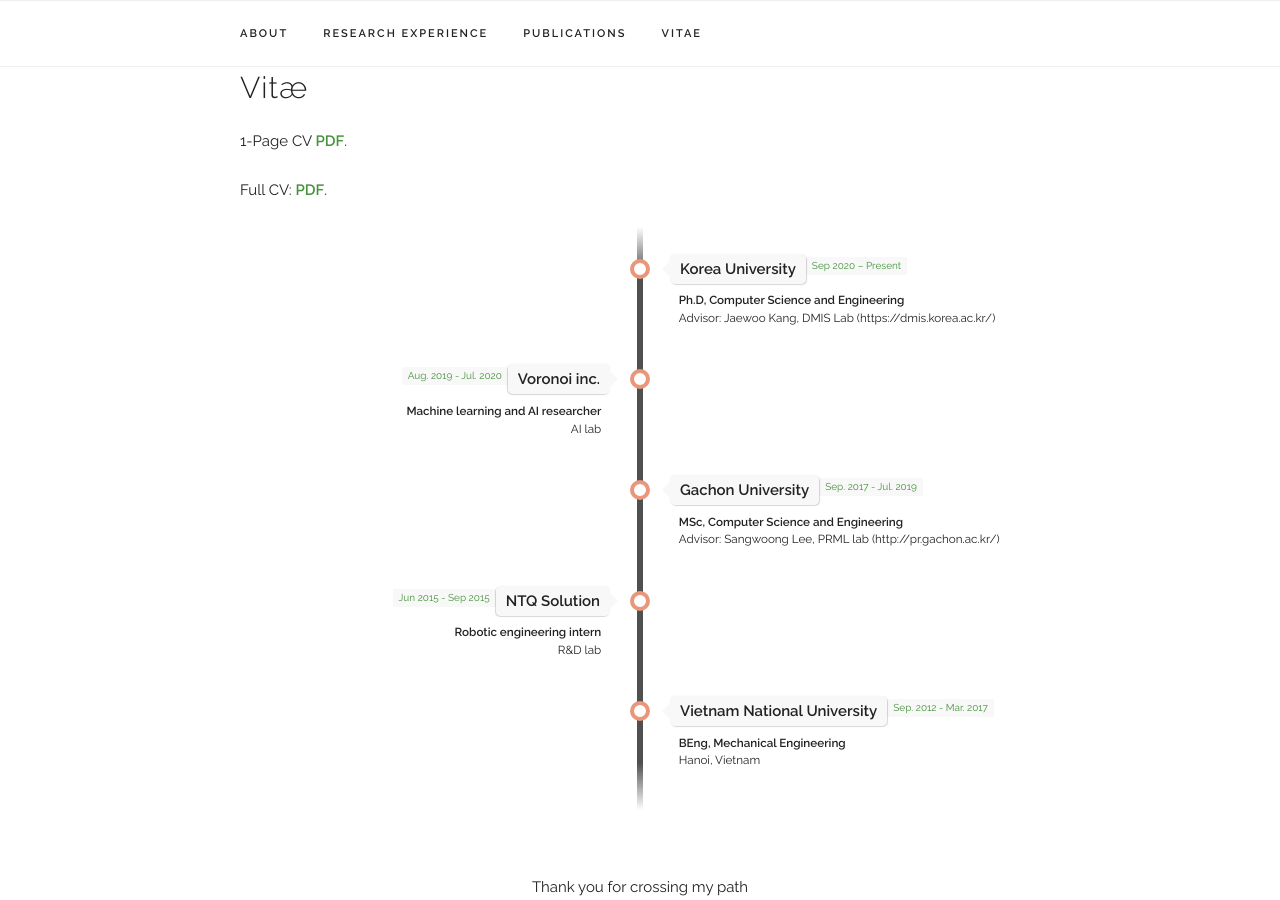
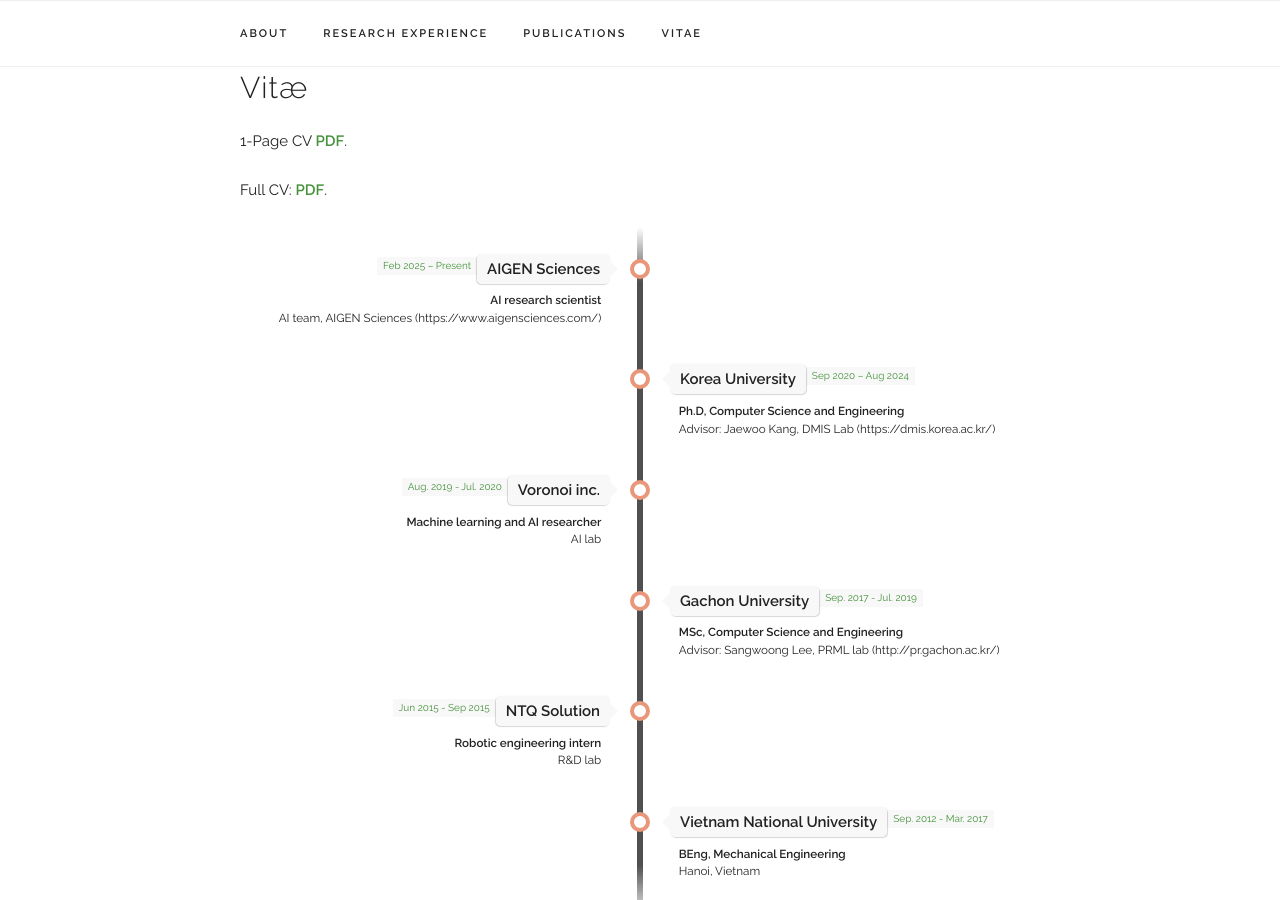
Before and after one commit to quangnguyenbn99/quangnguyenbn99.github.io, a Jekyll site: the page built from index.html, in a window 1280 px wide and 900 px high, scrolled down 3138 px. Built offline with Jekyll 4.4.1, drawn with Linux system fonts in a browser that asks for light colours; some web fonts are replaced.

Commit message:
Update experience.yaml

```diff
--- a/_data/experience.yaml
+++ b/_data/experience.yaml
@@ -1,7 +1,12 @@
 experiences:
+- place: "AIGEN Sciences"
+  time: "Feb 2025 – Present"
+  title: "AI research scientist"
+  subtitle: "AI team, AIGEN Sciences (https://www.aigensciences.com/)"
+  category: "work"
 
 - place: "Korea University"
-  time: "Sep 2020 – Present"
+  time: "Sep 2020 – Aug 2024"
   title: "Ph.D, Computer Science and Engineering"
   subtitle: "Advisor: Jaewoo Kang, DMIS Lab (https://dmis.korea.ac.kr/)"
   category: "school"
```
